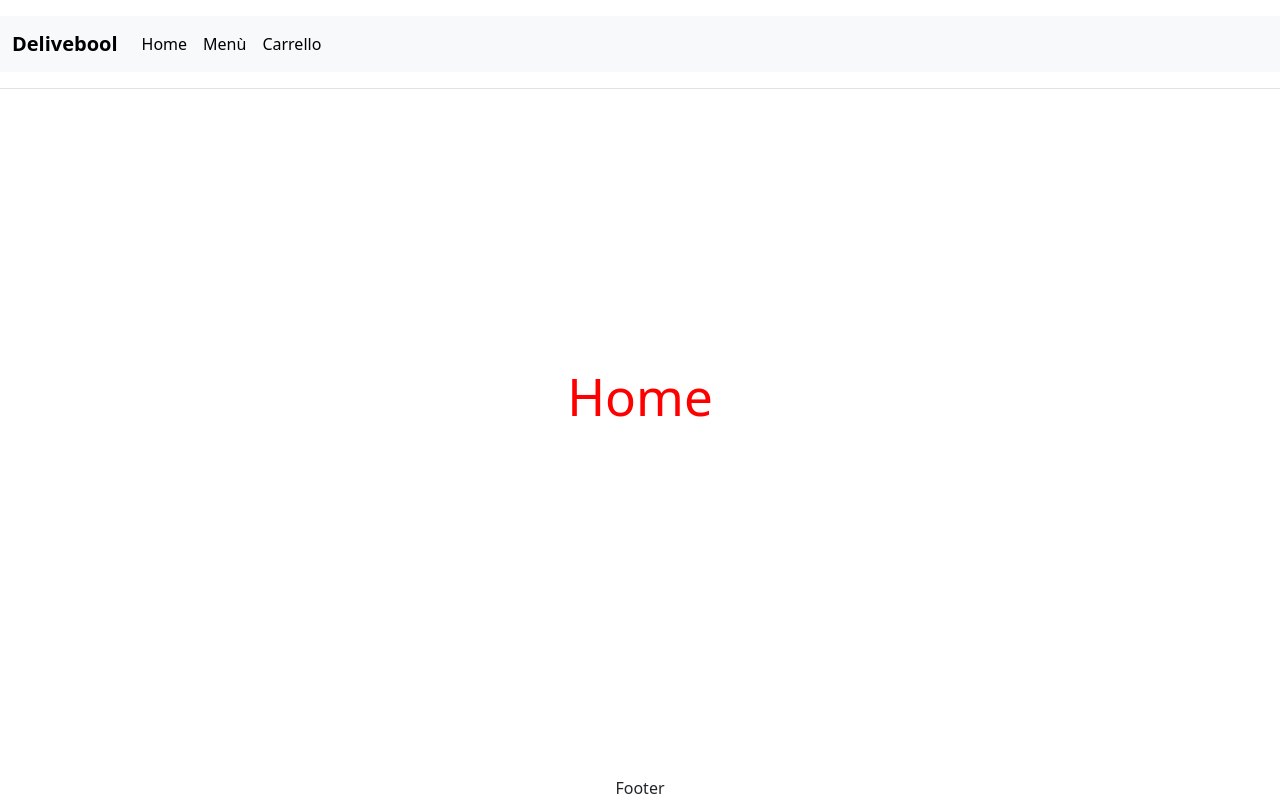
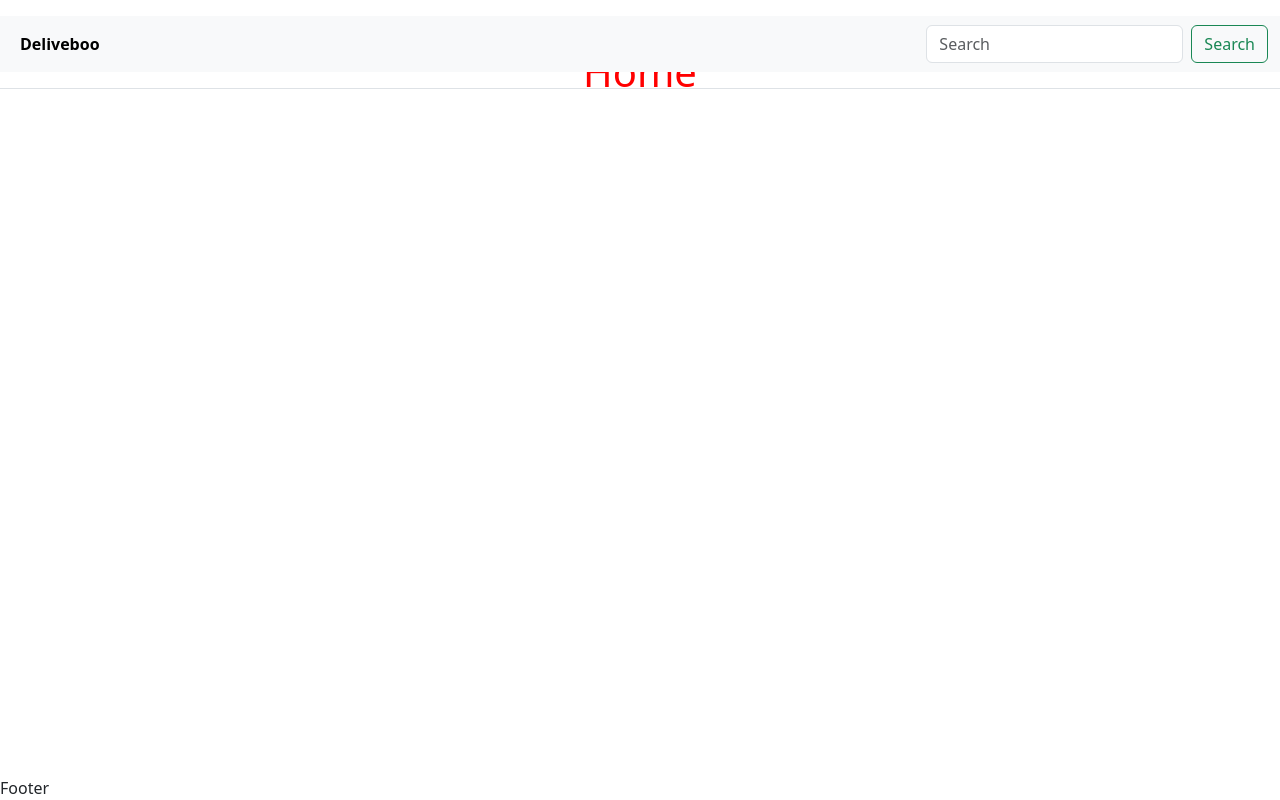
Before and after one commit to AndVig/deliveboo_frontend, a Vue app: page / in a window 1280 px wide. Built offline with nearby package versions, Linux system fonts and the light colour scheme.

Commit message:
UPD Header style

```diff
--- a/src/components/AppHeader.vue
+++ b/src/components/AppHeader.vue
@@ -8,42 +8,33 @@ export default {
   <header class="py-3 mb-3 border-bottom">
     <nav class="navbar navbar-expand-lg bg-body-tertiary">
       <div class="container-fluid">
-        <a class="navbar-brand"><strong>Delivebool</strong></a>
-        <button class="navbar-toggler" type="button" data-bs-toggle="collapse" data-bs-target="#navbarSupportedContent"
-          aria-controls="navbarSupportedContent" aria-expanded="false" aria-label="Toggle navigation">
-          <span class="navbar-toggler-icon"></span>
-        </button>
+
         <div class="collapse navbar-collapse" id="navbarSupportedContent">
           <ul class="navbar-nav me-auto mb-2 mb-lg-0">
             <li class="nav-item">
-              <router-link :to="{ name: 'home' }" class="nav-link active" aria-current="page">Home</router-link>
-            </li>
-            <li class="nav-item">
-              <router-link :to="{ name: 'menu' }" class="nav-link active" aria-current="page">Menù</router-link>
-            </li>
-            <li class="nav-item">
-              <router-link :to="{ name: 'carrello' }" class="nav-link active" aria-current="page">Carrello</router-link>
+              <router-link :to="{ name: 'home' }" class="nav-link active"  aria-current="page"> <strong>Deliveboo</strong> </router-link>
             </li>
           </ul>
-          <!-- <form class="d-flex" role="search">
+          <form class="d-flex" role="search">
             <input class="form-control me-2" type="search" placeholder="Search" aria-label="Search">
             <button class="btn btn-outline-success" type="submit">Search</button>
-          </form> -->
+          </form>
         </div>
       </div>
     </nav>
   </header>
 </template>
 
-<style>
+<style scoped lang="scss">
+@use '../scss/partials/variables' as *;
 header {
   position: fixed;
   top: 0;
   left: 0;
   width: 100%;
-
-  h1 {
+  color:$main-color;
+  /* h1 {
     color: red;
-  }
+  } */
 }
 </style>
--- /dev/null
+++ b/src/scss/partials/_variables.scss
@@ -0,0 +1 @@
+$main-color   :  #00ccbc;
--- a/src/scss/style.scss
+++ b/src/scss/style.scss
@@ -1,79 +1,11 @@
-:root {
-  font-family: Inter, system-ui, Avenir, Helvetica, Arial, sans-serif;
-  line-height: 1.5;
-  font-weight: 400;
+@use 'partials/variables.scss' as *;
 
-  color-scheme: light dark;
-  color: rgba(255, 255, 255, 0.87);
-  background-color: #242424;
-
-  font-synthesis: none;
-  text-rendering: optimizeLegibility;
-  -webkit-font-smoothing: antialiased;
-  -moz-osx-font-smoothing: grayscale;
-}
-
-a {
-  font-weight: 500;
-  color: #646cff;
-  text-decoration: inherit;
-}
-a:hover {
-  color: #535bf2;
-}
-
- body {
-   margin: 0;
-   display: flex;
-   place-items: center;
-   min-width: 320px;
-   min-height: 100vh;
- }
-
-h1 {
-  font-size: 3.2em;
-  line-height: 1.1;
-}
-
-button {
-  border-radius: 8px;
-  border: 1px solid transparent;
-  padding: 0.6em 1.2em;
-  font-size: 1em;
-  font-weight: 500;
-  font-family: inherit;
-  background-color: #1a1a1a;
-  cursor: pointer;
-  transition: border-color 0.25s;
-}
-button:hover {
-  border-color: #646cff;
-}
-button:focus,
-button:focus-visible {
-  outline: 4px auto -webkit-focus-ring-color;
-}
-
-.card {
-  padding: 2em;
-}
-
-#app {
-  max-width: 1280px;
-  margin: 0 auto;
-  padding: 2rem;
-  text-align: center;
+*{
+  margin: 0;
+  padding: 0;
+  box-sizing: border-box;
 }
 
 @media (prefers-color-scheme: light) {
-  :root {
-    color: #213547;
-    background-color: #ffffff;
-  }
-  a:hover {
-    color: #747bff;
-  }
-  button {
-    background-color: #f9f9f9;
-  }
+
 }
```
